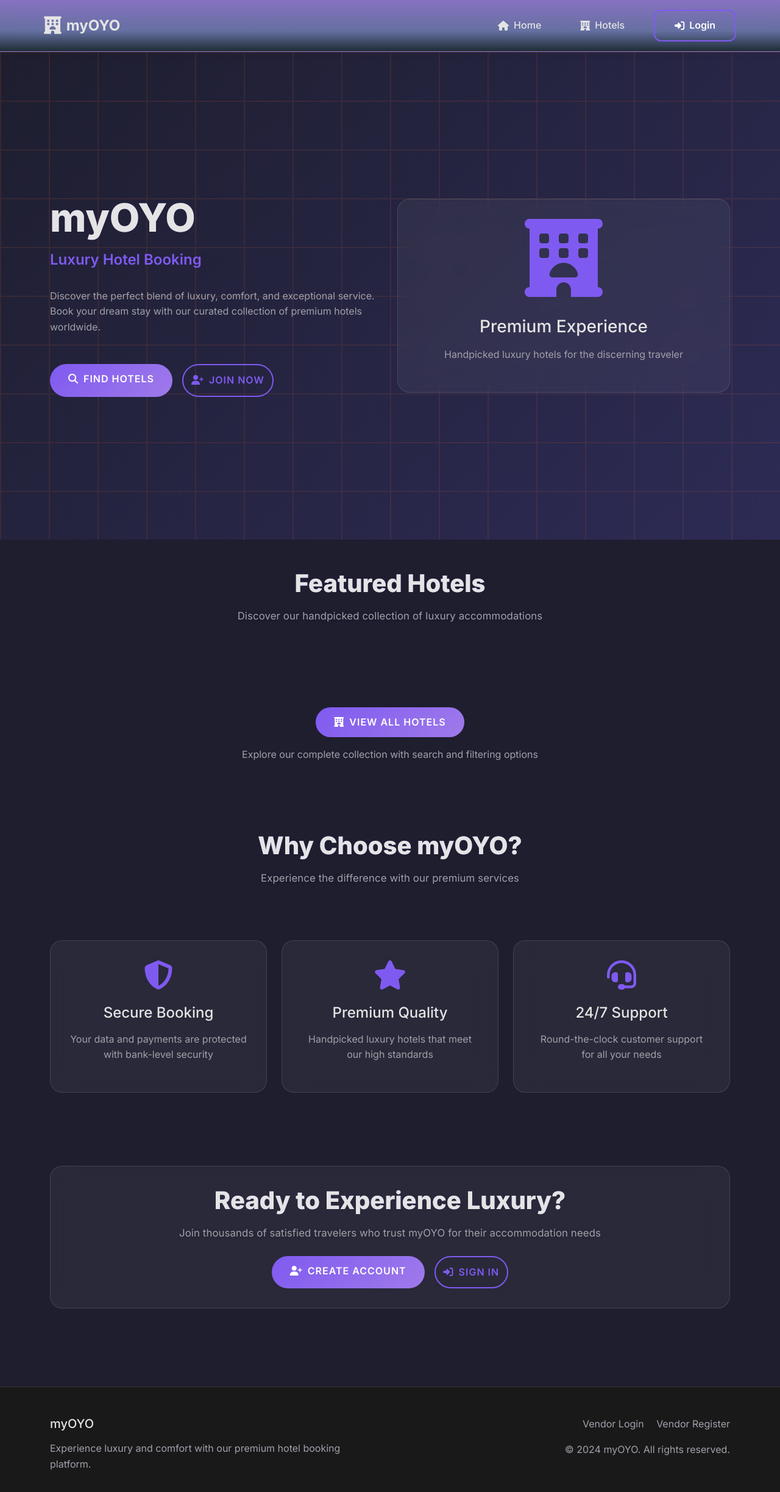
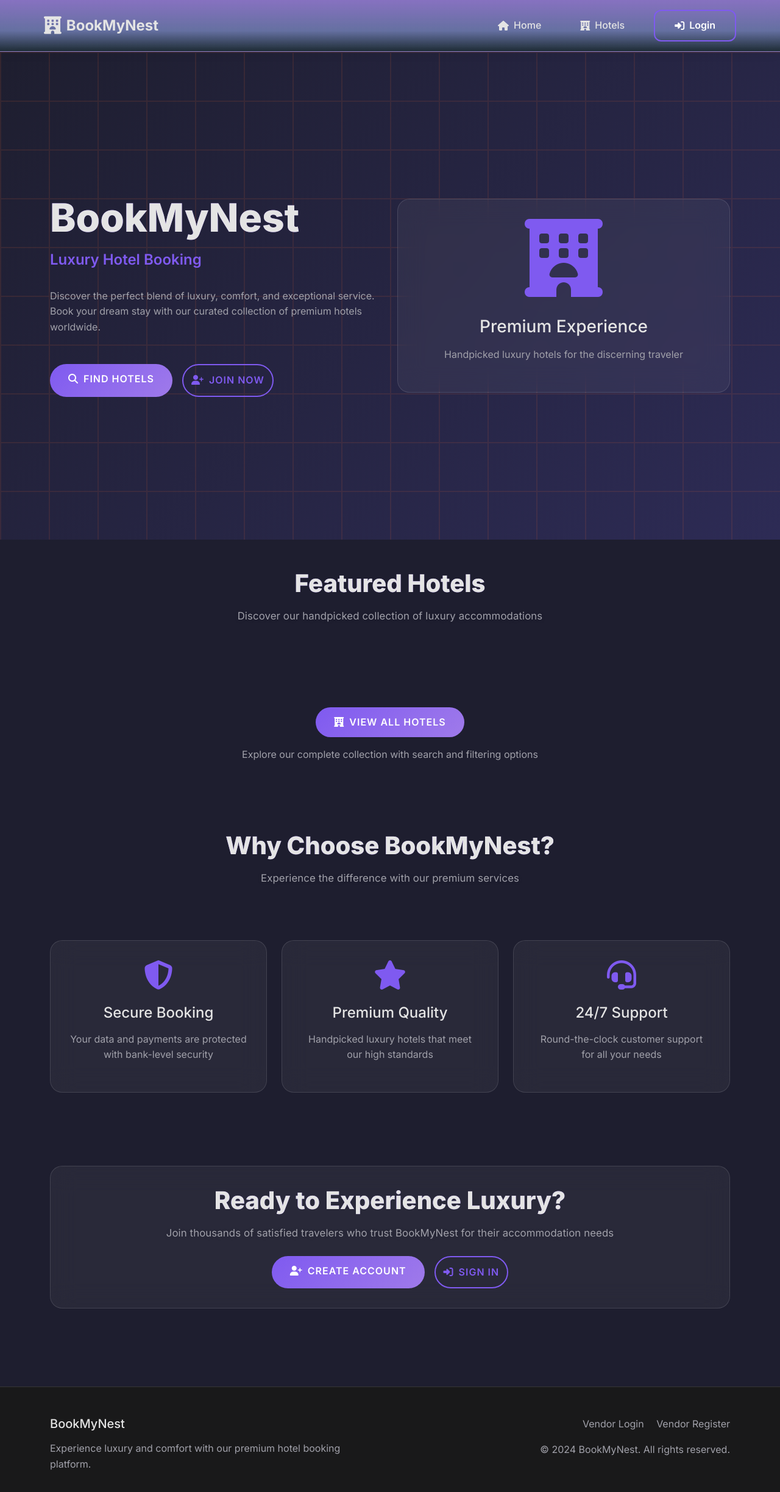
Before and after one commit to BNB2006/Hotel, a Django app: page / in a window 1280 px wide. Shown: the whole page at 61% size. Run offline with Django 5.2, Linux system fonts and the light colour scheme.

Commit message:
new Domain

```diff
--- a/my_OYO/accounts/templates/login.html
+++ b/my_OYO/accounts/templates/login.html
@@ -7,7 +7,7 @@
     <div class="mb-4">
       <i class="fas fa-user-circle" style="font-size: 3rem; color: var(--primary-color);"></i>
     </div>
-    <h2 class="auth-title">Sign In to myOYO</h2>
+    <h2 class="auth-title">Sign In to BookMyNest</h2>
     <form method="POST" autocomplete="off">
       {% csrf_token %}
       <input type="text" name="email" class="auth-input" placeholder="Email" required autofocus>
--- a/my_OYO/accounts/templates/register.html
+++ b/my_OYO/accounts/templates/register.html
@@ -6,7 +6,7 @@
     <div class="mb-4">
       <i class="fas fa-user-plus" style="font-size: 3rem; color: var(--primary-color);"></i>
     </div>
-    <h2 class="auth-title">Create your myOYO Account</h2>
+    <h2 class="auth-title">Create your BookMyNest Account</h2>
     <form method="POST" autocomplete="off">
       {% csrf_token %}
       <div class="row g-2">
--- a/my_OYO/home/templates/index.html
+++ b/my_OYO/home/templates/index.html
@@ -6,7 +6,7 @@
   <div class="container">
     <div class="row align-items-center">
       <div class="col-lg-6 hero-content fade-in-up">
-        <h1 class="hero-title">myOYO</h1>
+        <h1 class="hero-title">BookMyNest</h1>
         <h2 class="hero-subtitle">Luxury Hotel Booking</h2>
         <p class="hero-description">
           Discover the perfect blend of luxury, comfort, and exceptional service.
@@ -100,7 +100,7 @@
   <div class="container">
     <div class="row">
       <div class="col-12 text-center mb-5 fade-in-up">
-        <h2 class="hero-title" style="font-size: 2.5rem;">Why Choose myOYO?</h2>
+        <h2 class="hero-title" style="font-size: 2.5rem;">Why Choose BookMyNest?</h2>
         <p class="section-description">Experience the difference with our premium services</p>
       </div>
     </div>
@@ -135,7 +135,7 @@
   <div class="container">
     <div class="glass-card text-center fade-in-up">
       <h2 class="hero-title" style="font-size: 2.5rem; margin-bottom: 1rem;">Ready to Experience Luxury?</h2>
-      <p class="section-description mb-4">Join thousands of satisfied travelers who trust myOYO for their accommodation needs</p>
+      <p class="section-description mb-4">Join thousands of satisfied travelers who trust BookMyNest for their accommodation needs</p>
       <div class="d-flex gap-3 justify-content-center">
         <a href="{% url 'register' %}" class="btn-primary-custom">
           <i class="fas fa-user-plus me-2"></i>Create Account
--- a/my_OYO/home/templates/utils/base.html
+++ b/my_OYO/home/templates/utils/base.html
@@ -4,7 +4,7 @@
   <head>
     <meta charset="utf-8">
     <meta name="viewport" content="width=device-width, initial-scale=1">
-    <title>myOYO - Luxury Hotel Booking</title>
+    <title>BookMyNest - Luxury Hotel Booking</title>
     <link href="https://cdn.jsdelivr.net/npm/bootstrap@5.3.2/dist/css/bootstrap.min.css" rel="stylesheet">
     <link href="https://cdnjs.cloudflare.com/ajax/libs/font-awesome/6.4.0/css/all.min.css" rel="stylesheet">
     <link href="https://fonts.googleapis.com/css2?family=Inter:wght@300;400;500;600;700;800&display=swap" rel="stylesheet">
@@ -21,7 +21,7 @@
       <div class="container">
         <div class="row">
           <div class="col-md-6">
-            <h5 class="mb-3">myOYO</h5>
+            <h5 class="mb-3">BookMyNest</h5>
             <p class="text-muted">Experience luxury and comfort with our premium hotel booking platform.</p>
           </div>
           <div class="col-md-6 text-md-end">
@@ -29,7 +29,7 @@
               <a href="{% url 'login_vendor' %}" class="me-3">Vendor Login</a>
               <a href="{% url 'register_vendor' %}">Vendor Register</a>
             </div>
-            <p class="text-muted mb-0">&copy; 2024 myOYO. All rights reserved.</p>
+            <p class="text-muted mb-0">&copy; 2024 BookMyNest. All rights reserved.</p>
    </div>
         </div>
       </div>
--- a/my_OYO/home/templates/utils/navbar.html
+++ b/my_OYO/home/templates/utils/navbar.html
@@ -3,7 +3,7 @@
 <nav class="custom-navbar">
   <div class="nav-container">
     <a class="nav-brand" href="/">
-      <i class="fas fa-hotel"></i>myOYO
+      <i class="fas fa-hotel"></i>BookMyNest
     </a>
 
     <button class="nav-toggle" type="button" aria-label="Toggle navigation">
--- a/my_OYO/home/templates/utils/vendor_base.html
+++ b/my_OYO/home/templates/utils/vendor_base.html
@@ -4,7 +4,7 @@
   <head>
     <meta charset="utf-8">
     <meta name="viewport" content="width=device-width, initial-scale=1">
-    <title>OYO | VENDOR DASHBOARD</title>
+    <title>BookMyNest | VENDOR DASHBOARD</title>
     <link href="https://cdn.jsdelivr.net/npm/bootstrap@5.3.2/dist/css/bootstrap.min.css" rel="stylesheet" integrity="sha384-T3c6CoIi6uLrA9TneNEoa7RxnatzjcDSCmG1MXxSR1GAsXEV/Dwwykc2MPK8M2HN" crossorigin="anonymous">
     <link href="https://cdnjs.cloudflare.com/ajax/libs/font-awesome/6.4.0/css/all.min.css" rel="stylesheet">
     <link href='https://cdn.jsdelivr.net/npm/froala-editor@latest/css/froala_editor.pkgd.min.css' rel='stylesheet' type='text/css' />
@@ -16,8 +16,8 @@
     <div class="sidebar">
       <div class="sidebar-header">
         <a href="/" class="sidebar-brand">
-          <img src="https://i.pinimg.com/736x/60/20/3c/60203c06b364a8764b54bba1a35290c2.jpg" alt="OYO">
-          OYO Vendor
+          <img src="https://i.pinimg.com/736x/60/20/3c/60203c06b364a8764b54bba1a35290c2.jpg" alt="logo">
+          BookMyNest
         </a>
       </div>
       <nav class="sidebar-nav">
```
